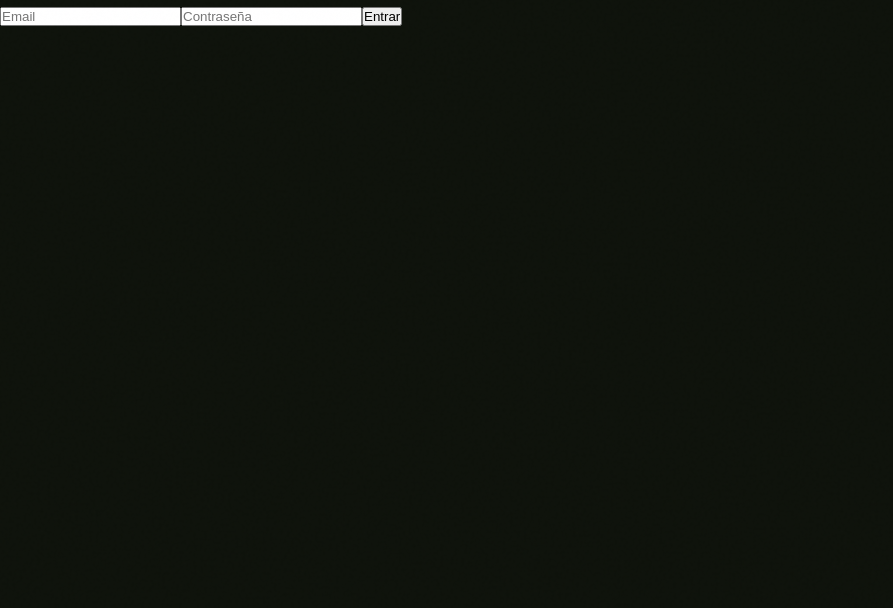
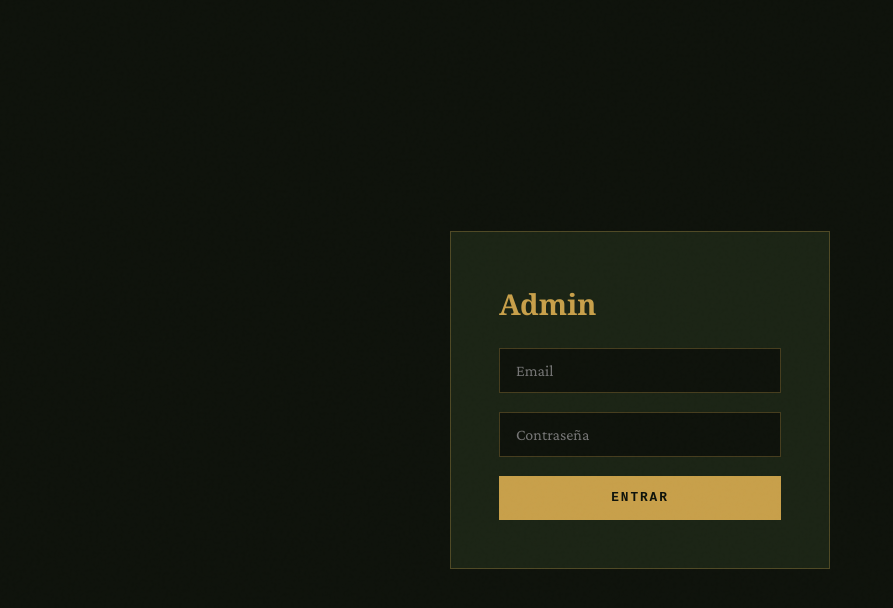
Before and after one commit to lnxmc/juanvilastv, a Next.js app: page /admin/login in a window 1280 px wide. Shown: the top 608 px of the page, without its empty margins (0-893 px from the left). Built offline with nearby package versions, Linux system fonts and the light colour scheme; a web font is replaced by a local one.

Commit message:
fix login

```diff
--- a/app/admin/login/page.tsx
+++ b/app/admin/login/page.tsx
@@ -7,22 +7,30 @@ export default function LoginPage() {
   const [email, setEmail] = useState('')
   const [password, setPassword] = useState('')
   const [error, setError] = useState('')
+  const router = useRouter()
 
   async function login(e: React.FormEvent) {
     e.preventDefault()
     const supabase = createClient()
     const { error } = await supabase.auth.signInWithPassword({ email, password })
     if (error) setError('Credenciales incorrectas')
-    else useRouter().push('/admin')
+    else router.push('/admin')
   }
 
   return (
-    <div>
-      <form onSubmit={login}>
-        <input type="email" value={email} onChange={e => setEmail(e.target.value)} placeholder="Email" required />
-        <input type="password" value={password} onChange={e => setPassword(e.target.value)} placeholder="Contraseña" required />
-        {error && <p>{error}</p>}
-        <button type="submit">Entrar</button>
+    <div style={{ minHeight: '100vh', background: '#0e120b', display: 'flex', alignItems: 'center', justifyContent: 'center' }}>
+      <form onSubmit={login} style={{ background: '#1b2415', border: '1px solid rgba(200,160,74,0.3)', padding: '3rem', width: 380, display: 'flex', flexDirection: 'column', gap: '1.2rem' }}>
+        <h1 style={{ fontFamily: 'Georgia', color: '#c8a04a', fontSize: '1.8rem' }}>Admin</h1>
+        <input type="email" value={email} onChange={e => setEmail(e.target.value)}
+          placeholder="Email" required
+          style={{ background: '#0e120b', border: '1px solid rgba(200,160,74,0.3)', color: '#f0e6c8', padding: '0.8rem 1rem', fontFamily: 'inherit', fontSize: '1rem' }} />
+        <input type="password" value={password} onChange={e => setPassword(e.target.value)}
+          placeholder="Contraseña" required
+          style={{ background: '#0e120b', border: '1px solid rgba(200,160,74,0.3)', color: '#f0e6c8', padding: '0.8rem 1rem', fontFamily: 'inherit', fontSize: '1rem' }} />
+        {error && <p style={{ color: '#e74c3c', fontSize: '0.85rem' }}>{error}</p>}
+        <button type="submit" style={{ background: '#c8a04a', color: '#0e120b', padding: '0.9rem', border: 'none', fontFamily: 'monospace', fontWeight: 700, fontSize: '0.8rem', letterSpacing: '0.15em', cursor: 'pointer', textTransform: 'uppercase' }}>
+          Entrar
+        </button>
       </form>
     </div>
   )
```
